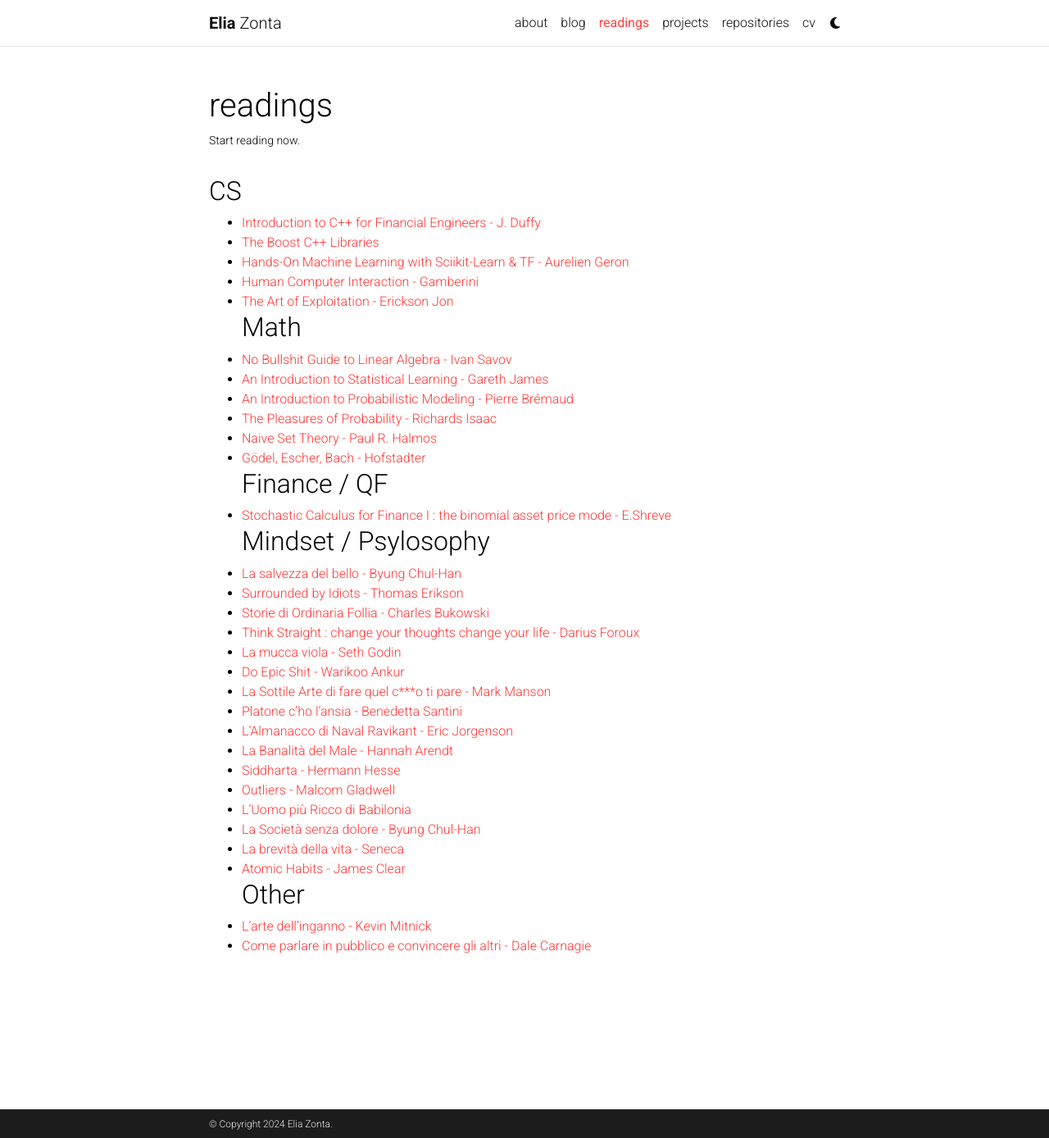
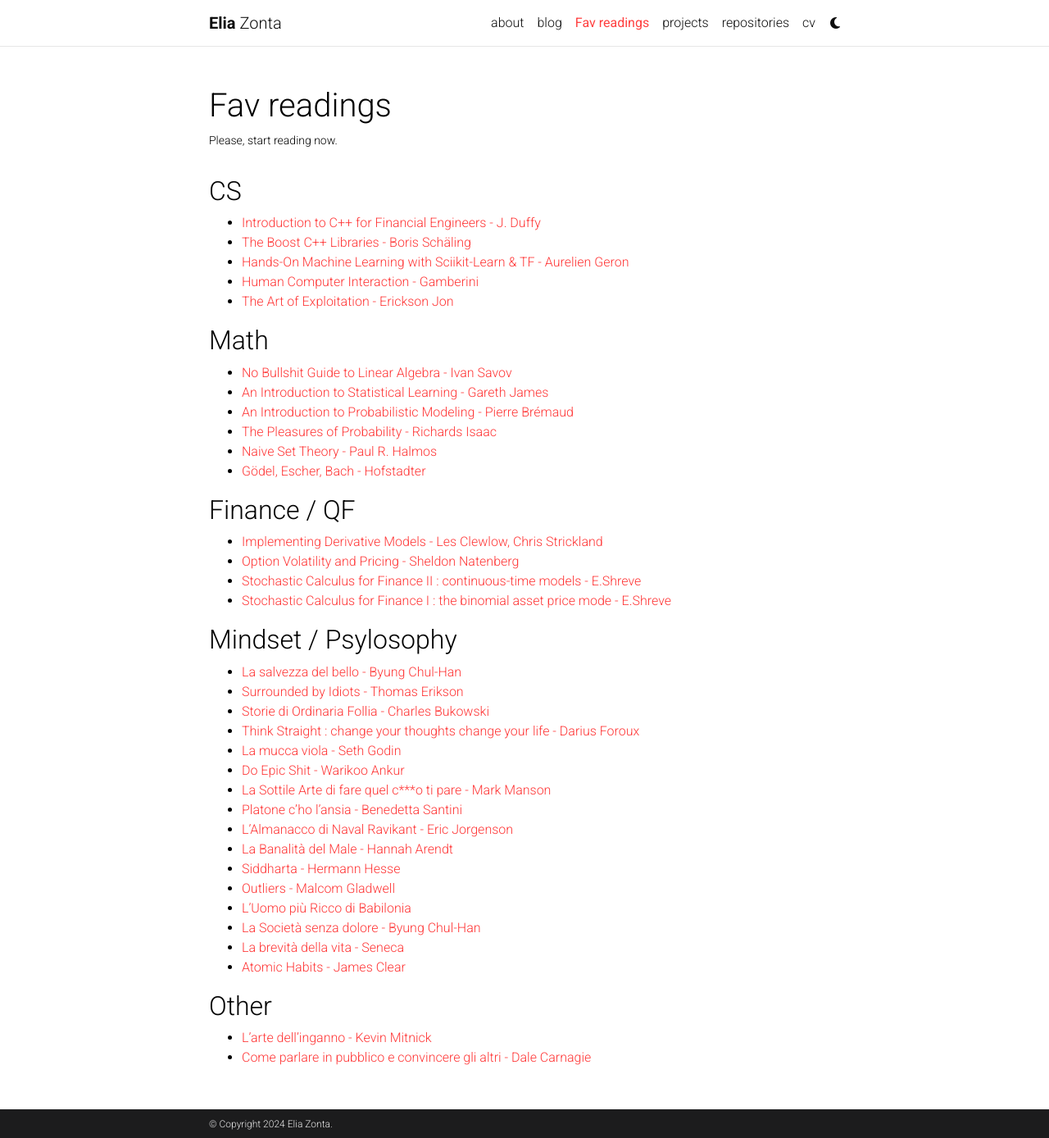
Before and after one commit to eliazonta/eliazonta.github.io, a Jekyll site: the page built from _pages/books.md, in a window 1280 px wide and 1388 px high. Shown: the whole window at 82% size. Built offline with Jekyll 4.4.1, drawn with Linux system fonts in a browser that asks for light colours; comment, search, counter and statistics services are not loaded; a style sheet for code colours, icons or effects is not loaded.

Commit message:
added links

```diff
--- a/_pages/books.md
+++ b/_pages/books.md
@@ -1,43 +1,55 @@
 ---
 layout: page
 permalink: /books/
-title: readings
-description: Start reading now.
+title: Fav readings
+description: Please, start reading now.
 nav: true
 # nav_order:  5 # removed from nav
 ---
+
+
 ## CS
-- [Introduction to C++ for Financial Engineers - J. Duffy]()
-- [The Boost C++ Libraries]()
-- [Hands-On Machine Learning with Sciikit-Learn & TF - Aurelien Geron]()
-- [Human Computer Interaction - Gamberini]()
-- [The Art of Exploitation - Erickson Jon]()
+- [Introduction to C++ for Financial Engineers - J. Duffy](https://www.google.it/books/edition/Introduction_to_C++_for_Financial_Engine/jWC8AQAAQBAJ?hl=en&gbpv=0)
+- [The Boost C++ Libraries - Boris Schäling](https://www.google.it/books/edition/The_Boost_C++_Libraries/2jUVBQAAQBAJ?hl=en&gbpv=0)
+- [Hands-On Machine Learning with Sciikit-Learn & TF - Aurelien Geron](https://www.google.it/books/edition/Hands_On_Machine_Learning_with_Scikit_Le/HHetDwAAQBAJ?hl=en&gbpv=0)
+- [Human Computer Interaction - Gamberini](https://www.google.it/books/edition/Human_computer_interaction_Fondamenti_te/KrFFLgEACAAJ?hl=en)
+- [The Art of Exploitation - Erickson Jon](https://www.google.it/books/edition/Hacking_The_Art_of_Exploitation_2nd_Edit/0FW3DMNhl1EC?hl=en&gbpv=1&dq=The+Art+of+Exploitation+-+Erickson+Jon&printsec=frontcover)
+
+
 ## Math
-- [No Bullshit Guide to Linear Algebra - Ivan Savov]()
-- [An Introduction to Statistical Learning - Gareth James]()
-- [An Introduction to Probabilistic Modeling - Pierre Brémaud]()
-- [The Pleasures of Probability - Richards Isaac]()
-- [Naive Set Theory - Paul R. Halmos]()
-- [Gödel, Escher, Bach - Hofstadter]()
+- [No Bullshit Guide to Linear Algebra - Ivan Savov](https://www.google.it/books/edition/No_Bullshit_Guide_to_Linear_Algebra/A4WzswEACAAJ?hl=en)
+- [An Introduction to Statistical Learning - Gareth James](https://www.google.it/books/edition/An_Introduction_to_Statistical_Learning/ygzJEAAAQBAJ?hl=en&gbpv=0)
+- [An Introduction to Probabilistic Modeling - Pierre Brémaud](https://www.google.it/books/edition/An_Introduction_to_Probabilistic_Modelin/xOjpBwAAQBAJ?hl=en&gbpv=1&dq=An+Introduction+to+Probabilistic+Modeling+-+Pierre+Brémaud&printsec=frontcover)
+- [The Pleasures of Probability - Richards Isaac](https://www.google.it/books/edition/The_Pleasures_of_Probability/Af_ZBwAAQBAJ?hl=en&gbpv=1&dq=The+Pleasures+of+Probability+-+Richards+Isaac&printsec=frontcover)
+- [Naive Set Theory - Paul R. Halmos](https://www.google.it/books/edition/Naive_Set_Theory/lgdJDgAAQBAJ?hl=en&gbpv=0)
+- [Gödel, Escher, Bach - Hofstadter](https://www.google.it/books/edition/Gödel_Escher_Bach/grzEQgAACAAJ?hl=en)
+
 ## Finance / QF
-- [Stochastic Calculus for Finance I : the binomial asset price mode - E.Shreve]()
+- [Implementing Derivative Models - Les Clewlow, Chris Strickland](https://www.google.it/books/edition/Implementing_Derivative_Models/kfcYAQAAIAAJ?hl=en&gbpv=0&bsq=implementing%20derivatives%20models%C2%A0)
+- [Option Volatility and Pricing - Sheldon Natenberg](https://www.google.it/books/edition/Option_Volatility_and_Pricing_Advanced_T/_X3TnQEACAAJ?hl=en)
+- [Stochastic Calculus for Finance II : continuous-time models - E.Shreve](https://www.google.it/books/edition/Stochastic_Calculus_for_Finance_II/O8kD1NwQBsQC?hl=en&gbpv=0)
+- [Stochastic Calculus for Finance I : the binomial asset price mode - E.Shreve](https://www.google.it/books/edition/Stochastic_Calculus_for_Finance_I/j_S3KZNFFrkC?hl=en&gbpv=1&dq=Stochastic+Calculus+for+Finance+I+:+the+binomial+asset+pricing+model+-+E.Shreve&printsec=frontcover)
+
+
+
 ## Mindset / Psylosophy
-- [La salvezza del bello - Byung Chul-Han]()
-- [Surrounded by Idiots - Thomas Erikson]()
-- [Storie di Ordinaria Follia - Charles Bukowski]()
-- [Think Straight : change your thoughts change your life - Darius Foroux]()
-- [La mucca viola - Seth Godin]()
-- [Do Epic Shit - Warikoo Ankur]()
-- [La Sottile Arte di fare quel c***o ti pare - Mark Manson]()
-- [Platone c'ho l'ansia - Benedetta Santini]()
-- [L'Almanacco di Naval Ravikant - Eric Jorgenson]()
-- [La Banalità del Male - Hannah Arendt]()
-- [Siddharta - Hermann Hesse]()
-- [Outliers - Malcom Gladwell]()
-- [L'Uomo più Ricco di Babilonia]()
-- [La Società senza dolore - Byung Chul-Han]()
-- [La brevità della vita - Seneca]()
-- [Atomic Habits - James Clear]()
+- [La salvezza del bello - Byung Chul-Han](https://www.google.it/books/edition/La_salvezza_del_bello/YSdEwgEACAAJ?hl=en)
+- [Surrounded by Idiots - Thomas Erikson](https://www.google.it/books/edition/Surrounded_by_Idiots/BZl1DwAAQBAJ?hl=en&gbpv=0)
+- [Storie di Ordinaria Follia - Charles Bukowski](https://www.google.it/books/edition/Storie_di_ordinaria_follia/aySvDQAAQBAJ?hl=en&gbpv=0)
+- [Think Straight : change your thoughts change your life - Darius Foroux](https://www.google.it/books/edition/THINK_STRAIGHT_Change_Your_Thoughts_Chan/_sTgDwAAQBAJ?hl=en&gbpv=0)
+- [La mucca viola - Seth Godin](https://www.google.it/books/edition/La_mucca_viola/CChcEAAAQBAJ?hl=en&gbpv=0)
+- [Do Epic Shit - Warikoo Ankur](https://www.google.it/books/edition/Do_Epic_Shit/Z0HuzgEACAAJ?hl=en)
+- [La Sottile Arte di fare quel c***o ti pare - Mark Manson](https://www.google.it/books/edition/La_sottile_arte_di_fare_quello_che_c_o_t/XeKMDgAAQBAJ?hl=en&gbpv=0)
+- [Platone c'ho l'ansia - Benedetta Santini](https://www.google.it/books/edition/Platone_c_ho_l_ansia/aUOFEAAAQBAJ?hl=en&gbpv=0)
+- [L'Almanacco di Naval Ravikant - Eric Jorgenson](https://www.google.it/books/edition/L_almanacco_di_Naval_Ravikant/cihcEAAAQBAJ?hl=en&gbpv=0)
+- [La Banalità del Male - Hannah Arendt](https://www.google.it/books/edition/La_banalità_del_male/w1S3EAAAQBAJ?hl=en&gbpv=0)
+- [Siddharta - Hermann Hesse](https://www.google.it/books/edition/Siddhartha/-L3PDwAAQBAJ?hl=en&gbpv=0)
+- [Outliers - Malcom Gladwell](https://www.google.it/books/edition/Outliers/ialrgIT41OAC?hl=en&gbpv=0)
+- [L'Uomo più Ricco di Babilonia](https://www.google.it/books/edition/L_uomo_più_ricco_di_Babilonia_Tradotto/5RteEAAAQBAJ?hl=en&gbpv=0)
+- [La Società senza dolore - Byung Chul-Han](https://www.google.it/books/edition/La_società_senza_dolore/D00dEAAAQBAJ?hl=en&gbpv=0)
+- [La brevità della vita - Seneca](https://www.google.it/books/edition/La_brevità_della_vita/04nLH5-rnaUC?hl=en&gbpv=0)
+- [Atomic Habits - James Clear](https://www.google.it/books/edition/Atomic_Habits/Jrx6EAAAQBAJ?hl=en&gbpv=0)
+
 ## Other
-- [L'arte dell'inganno - Kevin Mitnick]()
-- [Come parlare in pubblico e convincere gli altri - Dale Carnagie]()
+- [L'arte dell'inganno - Kevin Mitnick](https://www.google.it/books/edition/L_arte_dell_intrusione/dFw41-4CcaUC?hl=en&gbpv=0)
+- [Come parlare in pubblico e convincere gli altri - Dale Carnagie](https://www.google.it/books/edition/Come_parlare_in_pubblico_e_convincere_gl/LwujDwAAQBAJ?hl=en&gbpv=0)
```
